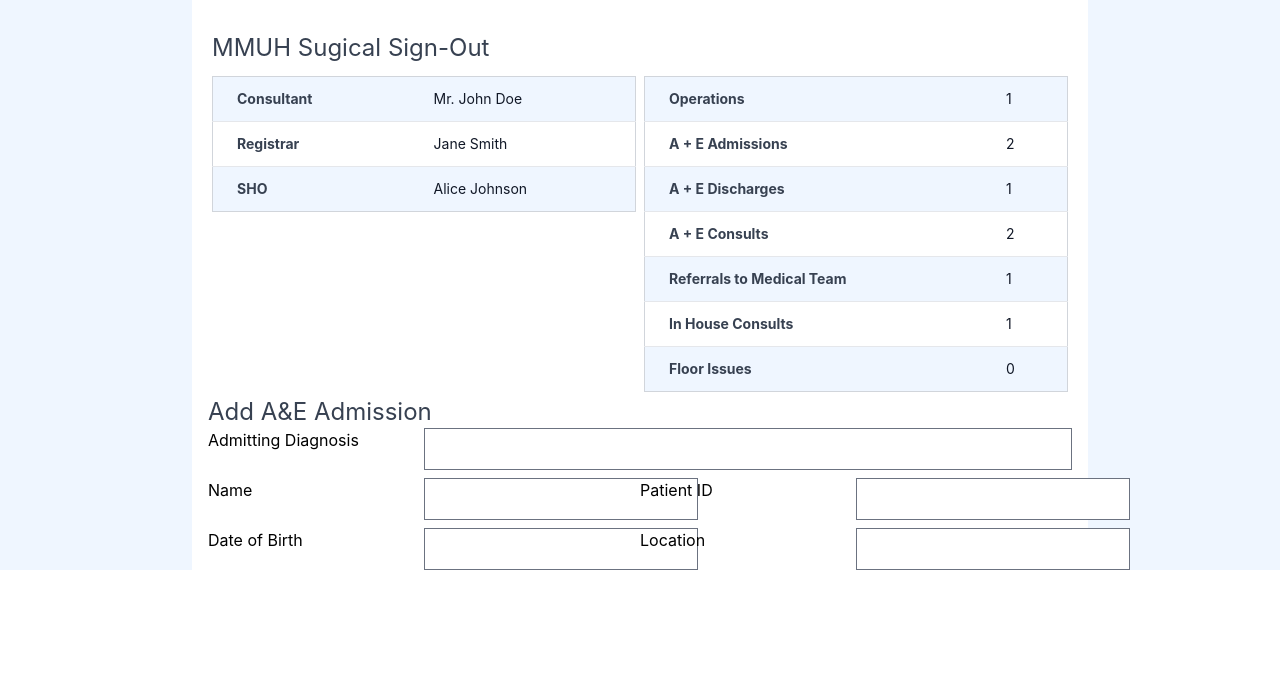
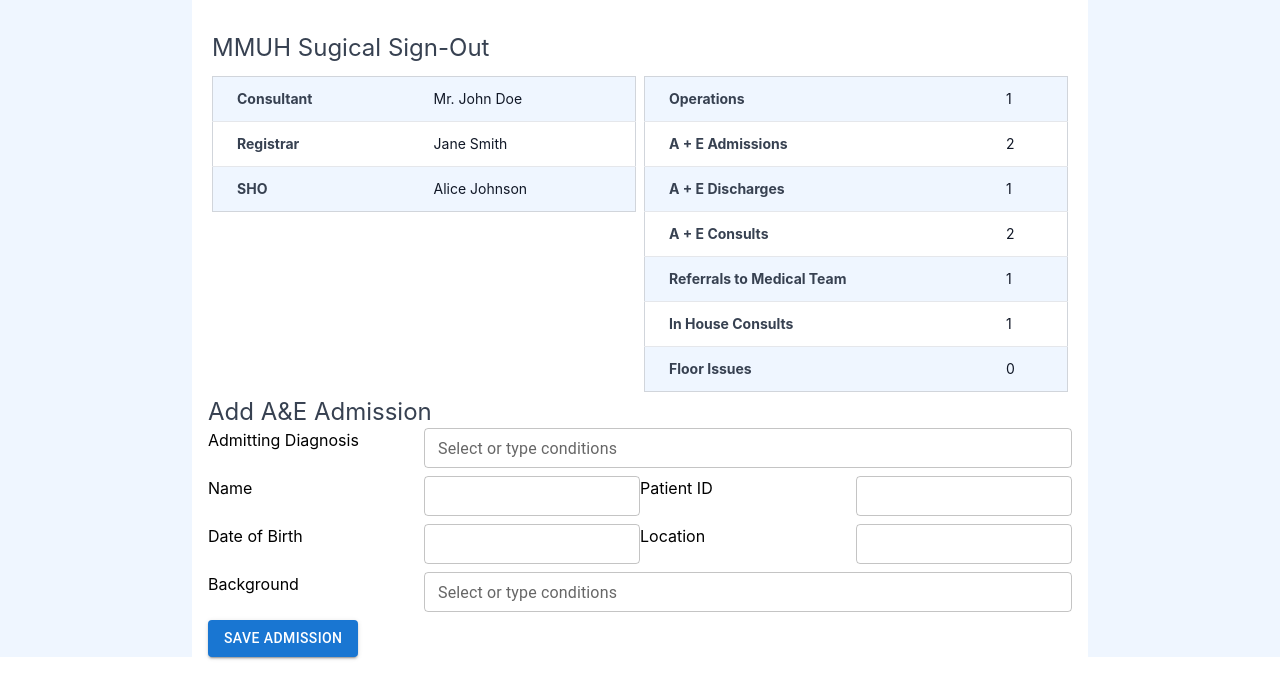
Before and after one commit to iain-b/signout-app-mock, a React (Create React App) app: page / in a window 1280 px wide. Shown: the top 698 px of the page. Built offline with nearby package versions, Linux system fonts and the light colour scheme.

Commit message:
Partial migration to MUI

```diff
--- a/package.json
+++ b/package.json
@@ -3,6 +3,9 @@
   "version": "0.1.0",
   "private": true,
   "dependencies": {
+    "@emotion/react": "^11.13.3",
+    "@emotion/styled": "^11.13.0",
+    "@mui/material": "^6.1.1",
     "@tailwindcss/forms": "^0.5.9",
     "@testing-library/jest-dom": "^5.17.0",
     "@testing-library/react": "^13.4.0",
--- a/src/AEAdmissionForm.tsx
+++ b/src/AEAdmissionForm.tsx
@@ -1,15 +1,27 @@
 import React from "react";
-import { useForm, SubmitHandler } from "react-hook-form";
+import { useForm, SubmitHandler, Controller } from "react-hook-form";
+import { Autocomplete, Button, Input, TextField } from "@mui/material";
 
 type Inputs = {
   admittingDiagnosis: string;
   name: string;
+  id: string;
   location: string;
   dateOfBirth: string;
+  background: string[];
 };
 
 export const AEAdmissionForm = () => {
-  const { register, handleSubmit } = useForm<Inputs>();
+  const { register, handleSubmit, control } = useForm<Inputs>({
+    defaultValues: {
+      admittingDiagnosis: "",
+      name: "",
+      id: "",
+      location: "",
+      dateOfBirth: "",
+      background: [],
+    },
+  });
 
   const onSubmit: SubmitHandler<Inputs> = (data) => console.log(data);
   return (
@@ -20,33 +32,47 @@ export const AEAdmissionForm = () => {
           <label htmlFor="admitting-diagnosis">Admitting Diagnosis</label>
         </div>
         <div className="col-span-9">
-          <input
-            id="admitting-diagnosis"
-            list="diagnoses"
-            className="form-input w-full"
-            {...register("admittingDiagnosis")}
+          <Controller
+            name="admittingDiagnosis"
+            control={control}
+            render={({ field: { onChange, value } }) => (
+              <Autocomplete
+                freeSolo
+                options={[
+                  "Appendicitis",
+                  "Head injury",
+                  "Pancreatitis",
+                  "Cholecystitis",
+                  "Abscess",
+                  "Diverticulitis",
+                  "Small bowel obstruction",
+                  "Acute hernia",
+                  "Obstructive jaundice_Cholangitis",
+                  "Gastrointestinal perforation",
+                  "Polytrauma",
+                ]}
+                value={value}
+                onChange={(event, newValue) => onChange(newValue)}
+                renderInput={(params) => (
+                  <TextField
+                    {...params}
+                    label="Select or type conditions"
+                    variant="outlined"
+                    size="small"
+                  />
+                )}
+              />
+            )}
           />
-          <datalist id="diagnoses">
-            <option value="Appendicitis" />
-            <option value="Head injury" />
-            <option value="Pancreatitis" />
-            <option value="Cholecystitis" />
-            <option value="Abscess" />
-            <option value="Diverticulitis" />
-            <option value="Small bowel obstruction" />
-            <option value="Acute hernia" />
-            <option value="Obstructive jaundice_Cholangitis" />
-            <option value="Gastrointestinal perforation" />
-            <option value="Polytrauma" />
-          </datalist>
         </div>
         <div className="col-span-3">
           <label htmlFor="patient-name">Name</label>
         </div>
         <div className="col-span-3">
-          <input
+          <TextField
             id="patient-name"
-            className="form-input"
+            size="small"
+            variant="outlined"
             {...register("name")}
           />
         </div>
@@ -55,20 +81,16 @@ export const AEAdmissionForm = () => {
           <label htmlFor="location">Patient ID</label>
         </div>
         <div className="col-span-3">
-          <input
-            id="location"
-            className="form-input"
-            {...register("dateOfBirth")}
-          />
+          <TextField size="small" variant="outlined" {...register("id")} />
         </div>
 
         <div className="col-span-3">
           <label htmlFor="location">Date of Birth</label>
         </div>
         <div className="col-span-3">
-          <input
-            id="location"
-            className="form-input"
+          <TextField
+            size="small"
+            variant="outlined"
             {...register("dateOfBirth")}
           />
         </div>
@@ -77,11 +99,51 @@ export const AEAdmissionForm = () => {
           <label htmlFor="location">Location</label>
         </div>
         <div className="col-span-3">
-          <input
-            id="location"
-            className="form-input"
+          <TextField
+            size="small"
+            variant="outlined"
             {...register("location")}
           />
+        </div>
+        <div className="col-span-3">
+          <label htmlFor="location">Background</label>
+        </div>
+        <div className="col-span-9">
+          <Controller
+            name="background"
+            control={control}
+            render={({ field: { onChange, value } }) => (
+              <Autocomplete
+                multiple
+                freeSolo
+                options={[
+                  "DM",
+                  "COPD",
+                  "IHD",
+                  "Atrial fibrillation",
+                  "Smoker",
+                  "C2H5OH excess",
+                  "CVA",
+                  "Cognitive impairment",
+                ]}
+                value={value}
+                onChange={(event, newValue) => onChange(newValue)}
+                renderInput={(params) => (
+                  <TextField
+                    {...params}
+                    label="Select or type conditions"
+                    variant="outlined"
+                    size="small"
+                  />
+                )}
+              />
+            )}
+          />
+        </div>
+        <div className="col-span-12">
+          <Button type="submit" variant="contained" color="primary">
+            Save Admission
+          </Button>
         </div>
       </div>
     </form>
--- a/tailwind.config.js
+++ b/tailwind.config.js
@@ -1,8 +1,9 @@
 /** @type {import('tailwindcss').Config} */
 module.exports = {
-  content: [   "./src/**/*.{js,jsx,ts,tsx}",],
+  content: ["./src/**/*.{js,jsx,ts,tsx}"],
   theme: {
     extend: {},
   },
-  plugins: [require('@tailwindcss/forms')],
+  plugins: [],
+  // plugins: [require('@tailwindcss/forms')],
 };
```
Also changed, not shown: 1 other file (tests, documents, lock files or other folders).
